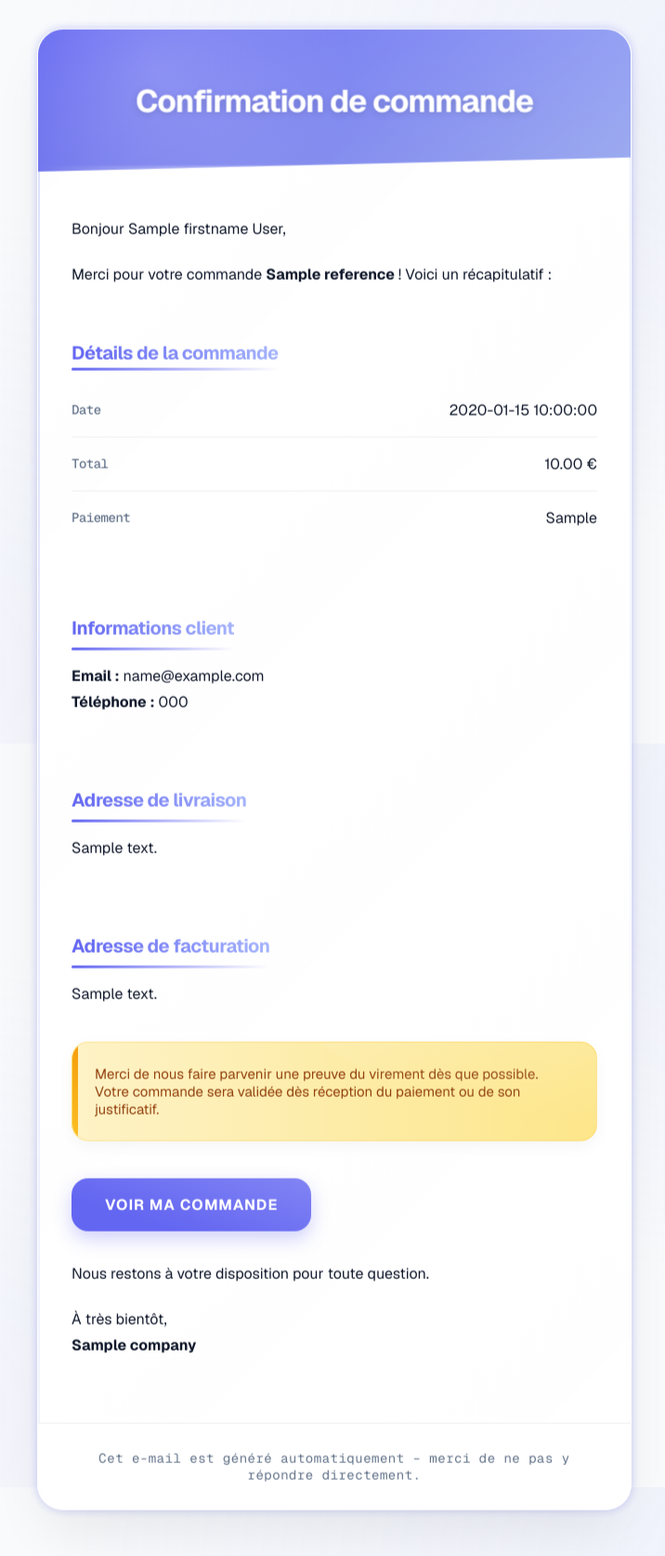
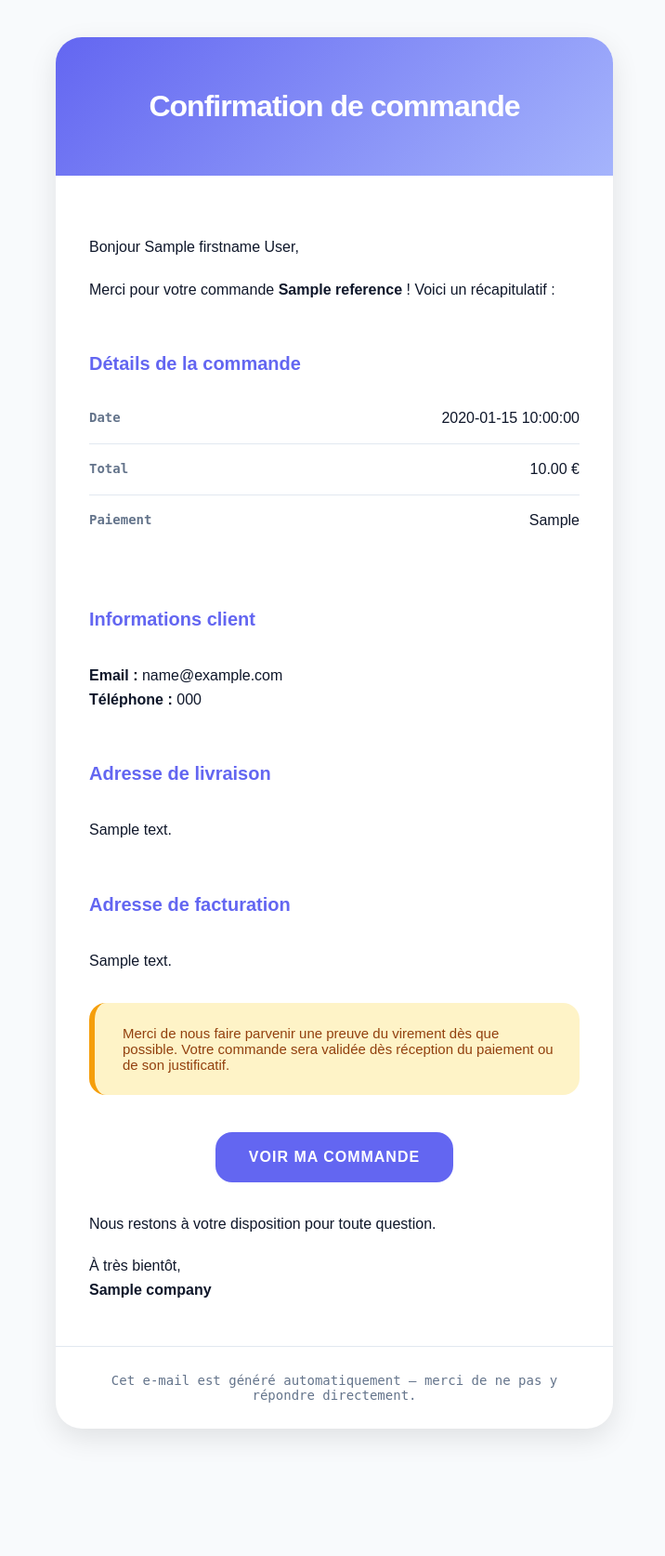
Before and after one commit to zapata225/destock, a Flask app: template templates/email_confirmation.html in a window 1280 px wide. Shown: the whole page at 93% size, without its empty margins (280-996 px from the left). After the commit the page ends 1547 px from the top, so only its background shows below. Run offline with Flask 3, Linux system fonts and the light colour scheme; the template is opened without the code that fills it: most values are stand-ins (such as "Sample title", 1, 10 or a date in 2020).

Commit message:
Update email_confirmation.html

```diff
--- a/templates/email_confirmation.html
+++ b/templates/email_confirmation.html
@@ -1,203 +1,94 @@
-<!DOCTYPE html>
-<html lang="fr">
+<!DOCTYPE html PUBLIC "-//W3C//DTD XHTML 1.0 Transitional//EN" "http://www.w3.org/TR/xhtml1/DTD/xhtml1-transitional.dtd">
+<html xmlns="http://www.w3.org/1999/xhtml">
 <head>
-  <meta charset="UTF-8" />
-  <meta name="viewport" content="width=device-width, initial-scale=1.0">
+  <meta http-equiv="Content-Type" content="text/html; charset=utf-8" />
+  <meta name="viewport" content="width=device-width, initial-scale=1.0" />
   <title>Confirmation de commande</title>
-  <link href="https://fonts.googleapis.com/css2?family=Geist:wght@100;300;400;500;700&display=swap" rel="stylesheet">
-  <link href="https://fonts.googleapis.com/css2?family=Geist+Mono:wght@400;500&display=swap" rel="stylesheet">
-  <style>
-    :root {
-      --primary: #6366f1;
-      --primary-hover: #4f46e5;
-      --accent: #a5b4fc;
-      --bg: #f8fafc;
-      --text: #0f172a;
-      --muted: #64748b;
-      --radius: 28px;
-      --glass: rgba(255, 255, 255, 0.96);
-      --shadow: 0 30px 60px -10px rgba(0, 0, 0, 0.08);
-      --border-light: rgba(255, 255, 255, 0.4);
-      --border-dark: rgba(0, 0, 0, 0.06);
-      --neon-glow: 0 0 10px rgba(99, 102, 241, 0.3);
+  <style type="text/css">
+    /* Client-specific resets */
+    body, table, td, a { -webkit-text-size-adjust: 100%; -ms-text-size-adjust: 100%; }
+    table, td { mso-table-lspace: 0pt; mso-table-rspace: 0pt; }
+    img { -ms-interpolation-mode: bicubic; border: 0; height: auto; line-height: 100%; outline: none; text-decoration: none; }
+
+    /* Reset styles */
+    body { margin: 0 !important; padding: 0 !important; width: 100% !important; }
+
+    /* iOS BLUE LINKS */
+    a[x-apple-data-detectors] {
+      color: inherit !important;
+      text-decoration: none !important;
+      font-size: inherit !important;
+      font-family: inherit !important;
+      font-weight: inherit !important;
+      line-height: inherit !important;
     }
 
-    * {
-      box-sizing: border-box;
-      margin: 0;
-      padding: 0;
-    }
-
+    /* Main styles */
     body {
-      font-family: 'Geist', system-ui, sans-serif;
-      background-color: var(--bg);
-      color: var(--text);
-      padding: 40px 16px;
-      background-image:
-        radial-gradient(at 90% 10%, hsla(234, 89%, 85%, 0.15) 0px, transparent 50%),
-        radial-gradient(at 10% 90%, hsla(234, 89%, 85%, 0.1) 0px, transparent 50%);
-      background-attachment: fixed;
+      font-family: Arial, sans-serif;
+      background-color: #f8fafc;
+      color: #0f172a;
     }
 
     .container {
-      max-width: 640px;
+      max-width: 600px;
       margin: 0 auto;
-      background: var(--glass);
-      backdrop-filter: blur(24px);
-      -webkit-backdrop-filter: blur(24px);
-      border-radius: var(--radius);
-      box-shadow: var(--shadow), var(--neon-glow);
+      background: #ffffff;
+      border-radius: 28px;
       overflow: hidden;
-      animation: fadeIn 1s cubic-bezier(0.16, 1, 0.3, 1), float 8s ease-in-out infinite alternate;
-      border: 1px solid var(--border-light);
-      position: relative;
-      z-index: 1;
-      transform-style: preserve-3d;
     }
 
-    @keyframes fadeIn {
-      from { opacity: 0; transform: translateY(30px) scale(0.95) rotateX(5deg); }
-      to { opacity: 1; transform: translateY(0) scale(1) rotateX(0); }
-    }
-
-    @keyframes float {
-      0% { transform: translateY(0); }
-      100% { transform: translateY(-10px); }
-    }
-
-    .container::before {
-      content: "";
-      position: absolute;
-      inset: 0;
-      border-radius: var(--radius);
-      background: linear-gradient(135deg, rgba(255,255,255,0.6), rgba(255,255,255,0));
-      z-index: -1;
-    }
-
-    .container::after {
-      content: "";
-      position: absolute;
-      inset: 0;
-      border-radius: var(--radius);
-      padding: 1.5px;
-      background: linear-gradient(135deg, rgba(165,180,252,0.4), rgba(255,255,255,0.2));
-      -webkit-mask: linear-gradient(#fff 0 0) content-box, linear-gradient(#fff 0 0);
-      -webkit-mask-composite: xor;
-      mask-composite: exclude;
-      pointer-events: none;
-      z-index: -1;
-    }
-
+    /* Header */
     .header {
-      background: linear-gradient(135deg, var(--primary), var(--accent));
+      background: #6366f1; /* Fallback */
+      background: linear-gradient(135deg, #6366f1, #a5b4fc);
       padding: 56px 24px;
       text-align: center;
       color: white;
-      position: relative;
-      overflow: hidden;
-      clip-path: polygon(0 0, 100% 0, 100% 90%, 0 100%);
-    }
-
-    .header::before {
-      content: "";
-      position: absolute;
-      inset: 0;
-      background:
-        radial-gradient(circle at 20% 30%, rgba(255,255,255,0.2) 0%, transparent 40%),
-        linear-gradient(to bottom right, transparent, rgba(0,0,0,0.05));
-    }
-
-    .header::after {
-      content: "";
-      position: absolute;
-      bottom: 0;
-      left: 0;
-      right: 0;
-      height: 6px;
-      background: linear-gradient(90deg, transparent, rgba(255,255,255,0.6), transparent);
-      filter: blur(1px);
     }
 
     .header h1 {
       font-size: 32px;
-      font-weight: 700;
+      font-weight: bold;
+      margin: 0;
       letter-spacing: -1px;
-      position: relative;
-      text-shadow: 0 2px 8px rgba(0, 0, 0, 0.15);
-      transform: perspective(100px) translateZ(5px);
     }
 
+    /* Content */
     .content {
       padding: 48px 36px;
     }
 
-    .content h2 {
+    h2 {
       font-size: 20px;
-      color: var(--primary);
-      margin: 36px 0 20px;
-      font-weight: 600;
-      letter-spacing: -0.5px;
+      color: #6366f1;
+      margin: 36px 0 20px 0;
+      font-weight: bold;
       position: relative;
       display: inline-block;
-      background: linear-gradient(to right, var(--primary), var(--accent));
-      -webkit-background-clip: text;
-      background-clip: text;
-      color: transparent;
     }
 
-    .content h2::after {
-      content: "";
-      position: absolute;
-      bottom: -6px;
-      left: 0;
-      width: 100%;
-      height: 3px;
-      background: linear-gradient(90deg, var(--primary), transparent);
-      border-radius: 3px;
+    p {
+      margin-bottom: 20px;
+      line-height: 1.6;
+      font-size: 16px;
+      color: #0f172a;
     }
 
-    .content p {
-      margin-bottom: 20px;
-      line-height: 1.8;
-      font-size: 16px;
-      color: var(--text);
-    }
-
+    /* Details list */
     .details-list {
       list-style: none;
-      margin-bottom: 32px;
+      margin: 0 0 32px 0;
+      padding: 0;
     }
 
     .details-list li {
       padding: 18px 0;
-      border-bottom: 1px solid var(--border-dark);
+      border-bottom: 1px solid #e2e8f0;
       display: flex;
       justify-content: space-between;
       font-size: 16px;
       align-items: center;
-      transition: all 0.3s ease;
-      position: relative;
-    }
-
-    .details-list li:hover {
-      transform: translateX(8px);
-    }
-
-    .details-list li::before {
-      content: "";
-      position: absolute;
-      left: -12px;
-      height: 100%;
-      width: 3px;
-      background: var(--primary);
-      border-radius: 3px;
-      opacity: 0;
-      transition: all 0.3s ease;
-    }
-
-    .details-list li:hover::before {
-      opacity: 1;
-      left: -6px;
     }
 
     .details-list li:last-child {
@@ -205,194 +96,157 @@
     }
 
     .details-list li strong {
-      color: var(--muted);
-      font-weight: 500;
-      font-family: 'Geist Mono', monospace;
-      letter-spacing: -0.5px;
+      color: #64748b;
+      font-weight: bold;
+      font-family: monospace;
       font-size: 14px;
     }
 
-    .section {
-      margin: 36px 0;
-      font-size: 16px;
-      line-height: 1.8;
+    /* Note box */
+    .note {
+      background: #fef3c7;
+      padding: 24px 24px 24px 30px;
+      border-radius: 18px;
+      color: #92400e;
+      margin: 32px 0 0 0;
+      font-size: 15px;
+      border-left: 6px solid #f59e0b;
+      position: relative;
     }
 
-    .note {
-      background: linear-gradient(to right, #fef3c7, #fde68a);
-      padding: 24px;
-      border-radius: 18px;
-      color: #92400e;
-      margin-top: 32px;
-      font-size: 15px;
-      box-shadow: 0 6px 16px rgba(0, 0, 0, 0.04);
-      position: relative;
-      overflow: hidden;
-      border: 1px solid rgba(251, 191, 36, 0.3);
-    }
-
-    .note::before {
-      content: "";
-      position: absolute;
-      top: 0;
-      left: 0;
-      width: 6px;
-      height: 100%;
-      background: linear-gradient(to bottom, #f59e0b, #fbbf24);
-    }
-
-    .note::after {
-      content: "";
-      position: absolute;
-      top: -50%;
-      right: -50%;
-      width: 100%;
-      height: 200%;
-      background: linear-gradient(
-        to bottom right,
-        rgba(255, 255, 255, 0.4) 0%,
-        rgba(255, 255, 255, 0) 60%
-      );
-      transform: rotate(30deg);
-    }
-
+    /* Button */
     .cta {
-      display: inline-flex;
-      align-items: center;
-      justify-content: center;
-      gap: 10px;
+      display: block;
       width: fit-content;
-      margin: 40px auto 0;
+      margin: 40px auto 0 auto;
       padding: 18px 36px;
-      background: var(--primary);
-      color: #fff;
+      background: #6366f1;
+      color: #ffffff;
       text-decoration: none;
       border-radius: 18px;
-      font-weight: 600;
-      transition: all 0.5s cubic-bezier(0.22, 1, 0.36, 1);
-      box-shadow: 0 8px 20px rgba(99, 102, 241, 0.3);
-      border: none;
-      cursor: pointer;
-      letter-spacing: -0.5px;
-      position: relative;
-      overflow: hidden;
+      font-weight: bold;
+      text-align: center;
       font-size: 16px;
       text-transform: uppercase;
       letter-spacing: 1px;
     }
 
-    .cta::before {
-      content: "";
-      position: absolute;
-      top: -100%;
-      left: -100%;
-      width: 300%;
-      height: 300%;
-      background: linear-gradient(
-        to bottom right,
-        rgba(255, 255, 255, 0.4) 0%,
-        rgba(255, 255, 255, 0) 60%
-      );
-      transform: rotate(30deg);
-      transition: transform 0.8s cubic-bezier(0.22, 1, 0.36, 1);
-    }
-
-    .cta:hover {
-      background: var(--primary-hover);
-      transform: translateY(-4px) scale(1.02);
-      box-shadow: 0 12px 24px rgba(99, 102, 241, 0.4);
-    }
-
-    .cta:hover::before {
-      transform: rotate(30deg) translate(20%, 20%);
-    }
-
+    /* Footer */
     .footer {
       text-align: center;
       font-size: 14px;
       padding: 28px;
-      color: var(--muted);
-      border-top: 1px solid var(--border-dark);
-      background: var(--glass);
-      font-family: 'Geist Mono', monospace;
-      letter-spacing: 0.5px;
+      color: #64748b;
+      border-top: 1px solid #e2e8f0;
+      font-family: monospace;
     }
 
-    @media (max-width: 480px) {
-      .content, .header {
-        padding: 32px 24px;
+    /* Responsive */
+    @media screen and (max-width: 480px) {
+      .header, .content {
+        padding: 32px 24px !important;
       }
 
       .header h1 {
-        font-size: 28px;
+        font-size: 28px !important;
       }
 
       .cta {
-        width: 100%;
-        padding: 20px 24px;
+        width: 100% !important;
+        padding: 20px 24px !important;
+        box-sizing: border-box;
       }
     }
   </style>
 </head>
-<body>
-  <div class="container">
-    <div class="header">
-      <h1>Confirmation de commande</h1>
-    </div>
-    <div class="content">
-      <p>Bonjour {{ order.firstname }} {{ order.lastname }},</p>
-      <p>Merci pour votre commande <strong>{{ order.reference }}</strong> ! Voici un récapitulatif :</p>
+<body style="margin: 0; padding: 0; background-color: #f8fafc;">
+  <!--[if (gte mso 9)|(IE)]>
+  <table width="600" align="center" cellpadding="0" cellspacing="0" border="0">
+    <tr>
+      <td>
+  <![endif]-->
 
-      <h2>Détails de la commande</h2>
-      <ul class="details-list">
-        <li><strong>Date</strong><span>{{ order.date }}</span></li>
-        <li><strong>Total</strong><span>{{ "%.2f"|format(order.total) }} €</span></li>
-        <li><strong>Paiement</strong><span>{{ order.payment_method }}</span></li>
-      </ul>
+  <table class="container" align="center" cellpadding="0" cellspacing="0" border="0" width="100%" style="max-width: 600px; margin: 40px auto; background: #ffffff; border-radius: 28px; overflow: hidden; box-shadow: 0 10px 30px rgba(0,0,0,0.1);">
+    <tr>
+      <td class="header" align="center" style="background: #6366f1; background: linear-gradient(135deg, #6366f1, #a5b4fc); padding: 56px 24px; text-align: center; color: #ffffff;">
+        <h1 style="font-size: 32px; font-weight: bold; margin: 0; letter-spacing: -1px;">Confirmation de commande</h1>
+      </td>
+    </tr>
+    <tr>
+      <td class="content" style="padding: 48px 36px; font-family: Arial, sans-serif; color: #0f172a;">
+        <p style="margin-bottom: 20px; line-height: 1.6; font-size: 16px;">Bonjour {{ order.firstname }} {{ order.lastname }},</p>
+        <p style="margin-bottom: 20px; line-height: 1.6; font-size: 16px;">Merci pour votre commande <strong style="font-weight: bold;">{{ order.reference }}</strong> ! Voici un récapitulatif :</p>
 
-      <div class="section">
-        <h2>Informations client</h2>
-        <p><strong>Email :</strong> {{ order.email }}<br>
-        <strong>Téléphone :</strong> {{ order.phone or 'Non fourni' }}</p>
-      </div>
+        <h2 style="font-size: 20px; color: #6366f1; margin: 36px 0 20px 0; font-weight: bold; position: relative; display: inline-block;">Détails de la commande</h2>
 
-      <div class="section">
-        <h2>Adresse de livraison</h2>
+        <table class="details-list" width="100%" cellpadding="0" cellspacing="0" border="0" style="margin: 0 0 32px 0; padding: 0;">
+          <tr>
+            <td style="padding: 18px 0; border-bottom: 1px solid #e2e8f0; font-size: 16px;">
+              <strong style="color: #64748b; font-weight: bold; font-family: monospace; font-size: 14px;">Date</strong>
+              <span style="float: right;">{{ order.date }}</span>
+            </td>
+          </tr>
+          <tr>
+            <td style="padding: 18px 0; border-bottom: 1px solid #e2e8f0; font-size: 16px;">
+              <strong style="color: #64748b; font-weight: bold; font-family: monospace; font-size: 14px;">Total</strong>
+              <span style="float: right;">{{ "%.2f"|format(order.total) }} €</span>
+            </td>
+          </tr>
+          <tr>
+            <td style="padding: 18px 0; font-size: 16px;">
+              <strong style="color: #64748b; font-weight: bold; font-family: monospace; font-size: 14px;">Paiement</strong>
+              <span style="float: right;">{{ order.payment_method }}</span>
+            </td>
+          </tr>
+        </table>
+
+        <h2 style="font-size: 20px; color: #6366f1; margin: 36px 0 20px 0; font-weight: bold; position: relative; display: inline-block;">Informations client</h2>
+        <p style="margin-bottom: 20px; line-height: 1.6; font-size: 16px;">
+          <strong style="font-weight: bold;">Email :</strong> {{ order.email }}<br>
+          <strong style="font-weight: bold;">Téléphone :</strong> {{ order.phone or 'Non fourni' }}
+        </p>
+
+        <h2 style="font-size: 20px; color: #6366f1; margin: 36px 0 20px 0; font-weight: bold; position: relative; display: inline-block;">Adresse de livraison</h2>
         {% if order.delivery_address %}
-          <p style="white-space: pre-line;">{{ order.delivery_address | safe }}</p>
+          <p style="margin-bottom: 20px; line-height: 1.6; font-size: 16px; white-space: pre-line;">{{ order.delivery_address | safe }}</p>
         {% else %}
-          <p>Adresse non disponible.</p>
+          <p style="margin-bottom: 20px; line-height: 1.6; font-size: 16px;">Adresse non disponible.</p>
         {% endif %}
-      </div>
 
-      <div class="section">
-        <h2>Adresse de facturation</h2>
+        <h2 style="font-size: 20px; color: #6366f1; margin: 36px 0 20px 0; font-weight: bold; position: relative; display: inline-block;">Adresse de facturation</h2>
         {% if order.billing_address %}
-          <p style="white-space: pre-line;">{{ order.billing_address | safe }}</p>
+          <p style="margin-bottom: 20px; line-height: 1.6; font-size: 16px; white-space: pre-line;">{{ order.billing_address | safe }}</p>
         {% else %}
-          <p>Adresse non disponible.</p>
+          <p style="margin-bottom: 20px; line-height: 1.6; font-size: 16px;">Adresse non disponible.</p>
         {% endif %}
-      </div>
 
         {% if order.payment_method == "virement bancaire" %}
-        <div class="note">
+          <div class="note" style="background: #fef3c7; padding: 24px 24px 24px 30px; border-radius: 18px; color: #92400e; margin: 32px 0 0 0; font-size: 15px; border-left: 6px solid #f59e0b; position: relative;">
             Veuillez envoyer votre justificatif de virement bancaire par retour de mail afin de valider votre commande.
           </div>
         {% else %}
-        <div class="note">
+          <div class="note" style="background: #fef3c7; padding: 24px 24px 24px 30px; border-radius: 18px; color: #92400e; margin: 32px 0 0 0; font-size: 15px; border-left: 6px solid #f59e0b; position: relative;">
             Merci de nous faire parvenir une preuve du virement dès que possible. Votre commande sera validée dès réception du paiement ou de son justificatif.
           </div>
         {% endif %}
 
-      <a href="#" class="cta">Voir ma commande</a>
+        <a href="#" class="cta" style="display: block; width: fit-content; margin: 40px auto 0 auto; padding: 18px 36px; background: #6366f1; color: #ffffff; text-decoration: none; border-radius: 18px; font-weight: bold; text-align: center; font-size: 16px; text-transform: uppercase; letter-spacing: 1px;">Voir ma commande</a>
 
-      <p style="margin-top: 32px;">Nous restons à votre disposition pour toute question.</p>
-      <p>À très bientôt,<br><strong>{{ order.company.name }}</strong></p>
-    </div>
+        <p style="margin: 32px 0 20px 0; line-height: 1.6; font-size: 16px;">Nous restons à votre disposition pour toute question.</p>
+        <p style="margin-bottom: 0; line-height: 1.6; font-size: 16px;">À très bientôt,<br><strong style="font-weight: bold;">{{ order.company.name }}</strong></p>
+      </td>
+    </tr>
+    <tr>
+      <td class="footer" style="text-align: center; font-size: 14px; padding: 28px; color: #64748b; border-top: 1px solid #e2e8f0; font-family: monospace;">
+        Cet e-mail est généré automatiquement – merci de ne pas y répondre directement.
+      </td>
+    </tr>
+  </table>
 
-    <div class="footer">
-      Cet e-mail est généré automatiquement – merci de ne pas y répondre directement.
-    </div>
-  </div>
+  <!--[if (gte mso 9)|(IE)]>
+      </td>
+    </tr>
+  </table>
+  <![endif]-->
 </body>
 </html>
```
Lines whose indentation alone changed are shown as unchanged.
